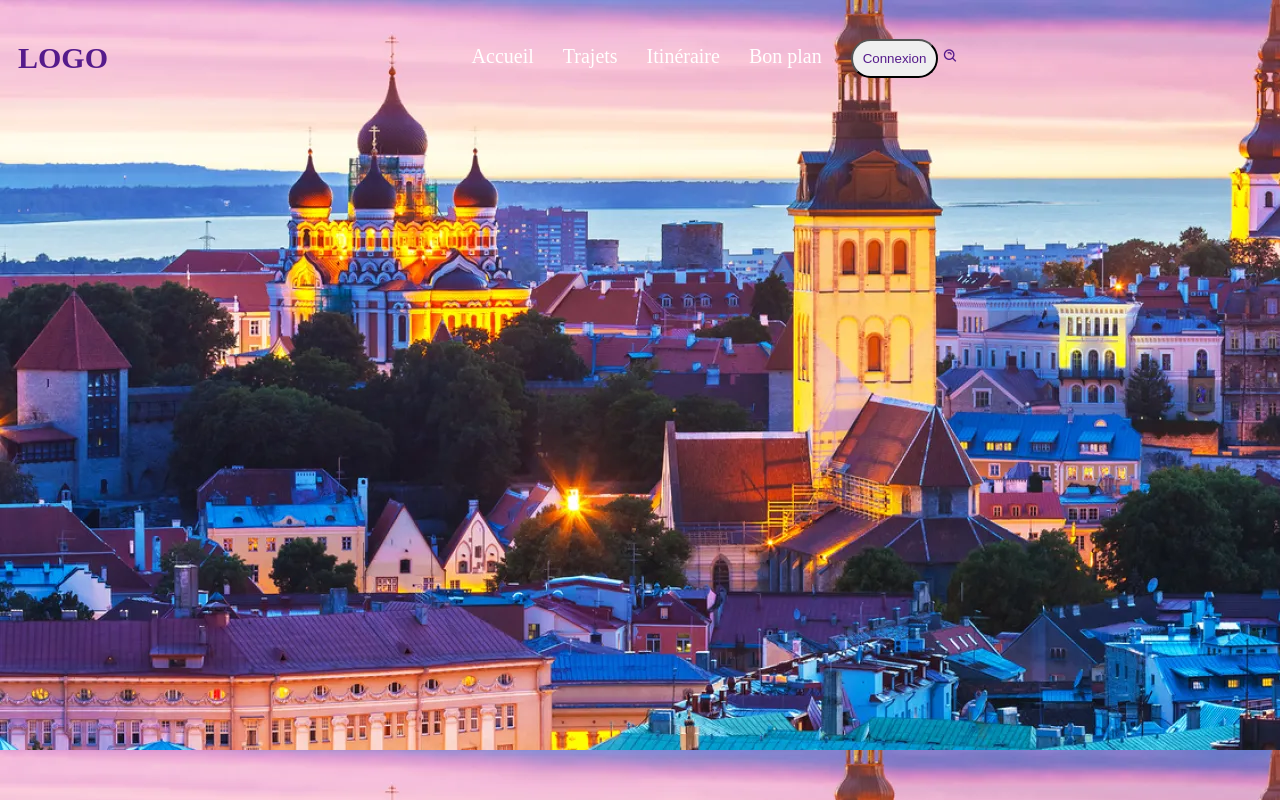
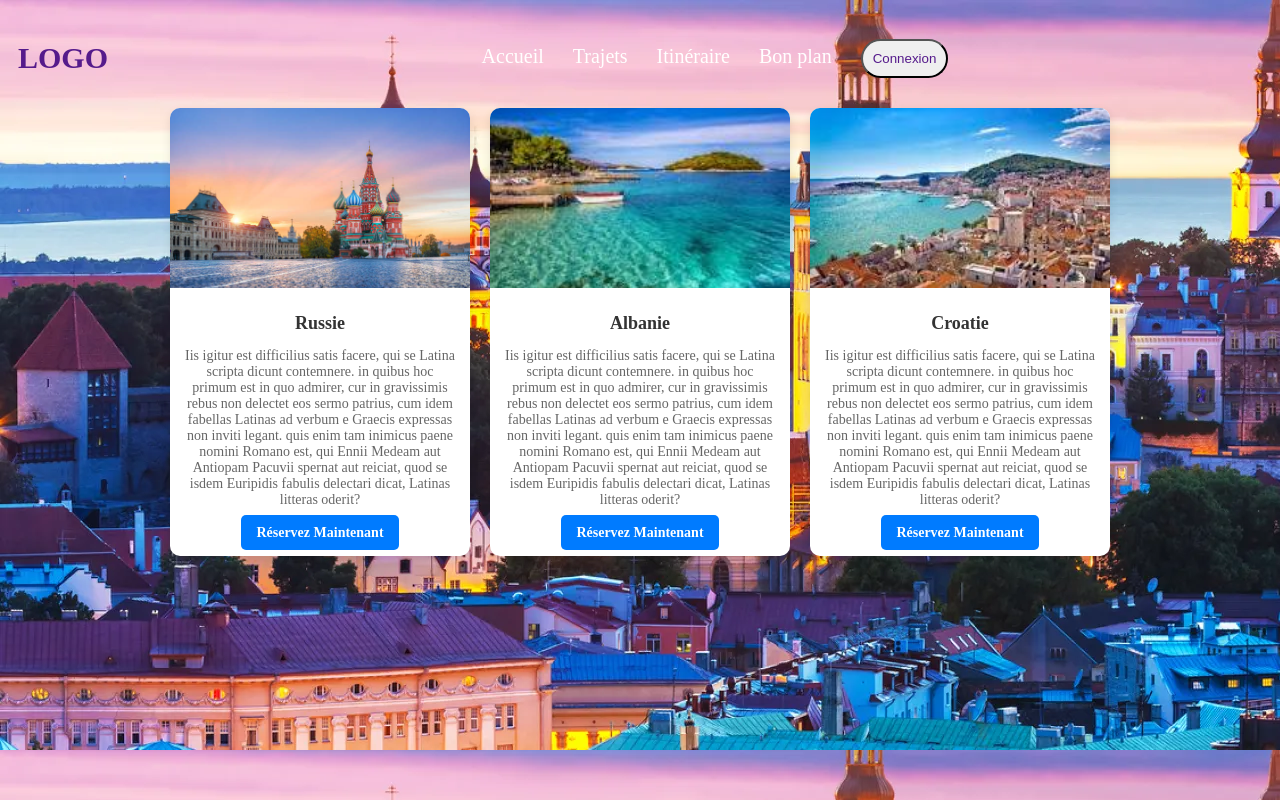
Before and after one commit to valerierx/Click-journeY, a PHP site: page / in a window 1280 px wide. Run offline with PHP 8.4, Linux system fonts and the light colour scheme.

Commit message:
ajout cartes(exemples de voyages)

```diff
--- a/accueil.css
+++ b/accueil.css
@@ -1,10 +1,11 @@
 *{
     text-decoration: none;
 }
-.menu{
-    /*background: black;*/
 
+body{
+    background-image: url(europe.jpg)
 }
+
 .divmenu{
     align-items:center;
     justify-content: space-between;
@@ -28,7 +29,7 @@ ul li a:hover {
     padding: 5px 10px;
     border-radius: 5px;
 }
-button{
+.bouton_menu{
 
     color: black;
     border-radius: 20px;
@@ -41,6 +42,62 @@ button{
     font-size: 30px;
 }
 
-body{
-    background-image: url(europe.jpg)
+
+.contenant { /*créer pour dédier un emplacement pour les élements*/
+    display: flex; /* Aligner les élements en ligne */
+    gap: 20px; /* Espacement entre chaque éléments */
+    justify-content: center;
 }
+
+.carte {
+    width: 300px;
+    background: white;
+    border-radius: 10px;
+    box-shadow: 0px 4px 10px rgba(0, 0, 0, 0.1);
+    overflow: hidden;
+    text-align: center;
+}
+
+.imagerussie {
+    background: url('russie.jpg') center/cover no-repeat;/*pour centrer, ajuster et pour eviter la répition de l'image*/
+    height: 180px;
+}
+.imagealbanie {
+    background: url('albanie.jpg') center/cover no-repeat;
+    height: 180px;
+}
+.imagecroatie {
+    background: url('croatie.jpg') center/cover no-repeat;
+    height: 180px;
+}
+
+.texte {
+    padding: 15px;
+}
+
+.texte h2 {
+    font-size: 18px;
+    color: #333;
+    margin: 10px 0;
+}
+
+.texte p {
+    font-size: 14px;
+    color: #666;
+    margin-bottom: 15px;
+}
+
+.texte a {
+    text-decoration: none;
+    background-color: #007BFF;
+    color: white;
+    padding: 10px 15px;
+    border-radius: 5px;
+    font-size: 14px;
+    font-weight: bold;
+
+}
+
+.texte a:hover {
+    background-color: #0056b3;
+}
--- a/index.html
+++ b/index.html
@@ -6,6 +6,7 @@
   <title>Click Journey</title>
 </head>
 <body>
+
   <div class="menu">
 <nav>
   <div class="divmenu">
@@ -17,19 +18,46 @@
       <li><a href="">Trajets</a></li>
       <li><a href="">Itinéraire</a></li>
       <li><a href="">Bon plan</a></li>
-      <button><a href="">Connexion</button>
-      <link href='https://unpkg.com/boxicons@2.1.4/css/boxicons.min.css' rel='stylesheet'>
+      <button class="bouton_menu"><a href="">Connexion</a></button>
+      </ul>
       <i class='bx bx-search-alt'></i>
         <!--Loupe de recherche-->
-    </ul>
   </div>
 </nav>
 
-</div>
-  </div>
-
-    </ul>
  <!-- <img src="europe.jpg">-->
 
+ <!--<div class="scrolling-text">
+  Profitez d'une Offre Exclusive après l'inscription avec le code Click-journeY !!!
+</div>-->
+
+  <div class="contenant">
+    <div class="carte">
+        <div class="imagerussie"></div>
+        <div class="texte">
+            <h2>Russie</h2>
+            <p>Iis igitur est difficilius satis facere, qui se Latina scripta dicunt contemnere. in quibus hoc primum est in quo admirer, cur in gravissimis rebus non delectet eos sermo patrius, cum idem fabellas Latinas ad verbum e Graecis expressas non inviti legant. quis enim tam inimicus paene nomini Romano est, qui Ennii Medeam aut Antiopam Pacuvii spernat aut reiciat, quod se isdem Euripidis fabulis delectari dicat, Latinas litteras oderit?</p>
+            <a href="#">Réservez Maintenant</a>
+        </div>
+    </div>
+
+    <div class="carte">
+        <div class="imagealbanie"></div>
+        <div class="texte">
+            <h2>Albanie</h2>
+            <p>Iis igitur est difficilius satis facere, qui se Latina scripta dicunt contemnere. in quibus hoc primum est in quo admirer, cur in gravissimis rebus non delectet eos sermo patrius, cum idem fabellas Latinas ad verbum e Graecis expressas non inviti legant. quis enim tam inimicus paene nomini Romano est, qui Ennii Medeam aut Antiopam Pacuvii spernat aut reiciat, quod se isdem Euripidis fabulis delectari dicat, Latinas litteras oderit?</p>
+            <a href="#">Réservez Maintenant</a>
+        </div>
+    </div>
+
+    <div class="carte">
+        <div class="imagecroatie"></div>
+        <div class="texte">
+            <h2>Croatie</h2>
+            <p>Iis igitur est difficilius satis facere, qui se Latina scripta dicunt contemnere. in quibus hoc primum est in quo admirer, cur in gravissimis rebus non delectet eos sermo patrius, cum idem fabellas Latinas ad verbum e Graecis expressas non inviti legant. quis enim tam inimicus paene nomini Romano est, qui Ennii Medeam aut Antiopam Pacuvii spernat aut reiciat, quod se isdem Euripidis fabulis delectari dicat, Latinas litteras oderit?</p>
+            <a href="#">Réservez Maintenant</a>
+        </div>
+    </div>
+</div>
 </body>
 </html>
```
Also changed, not shown: albanie.jpg (added), croatie.jpg (added), russie.jpg (added), 3 other files.
